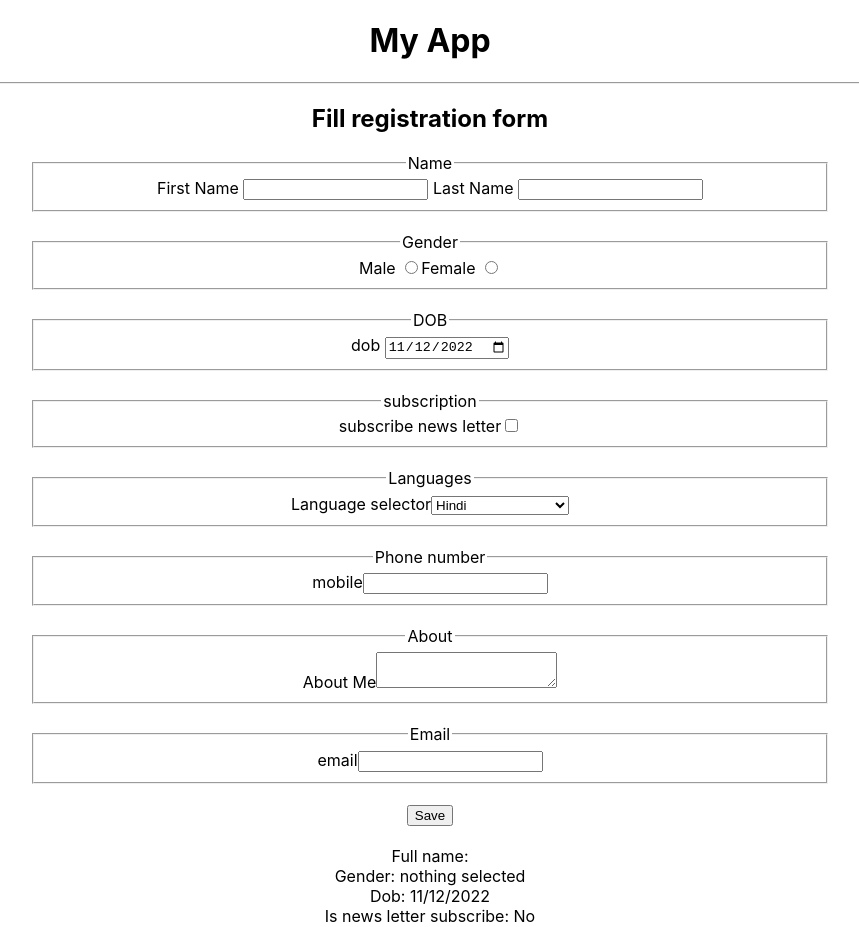
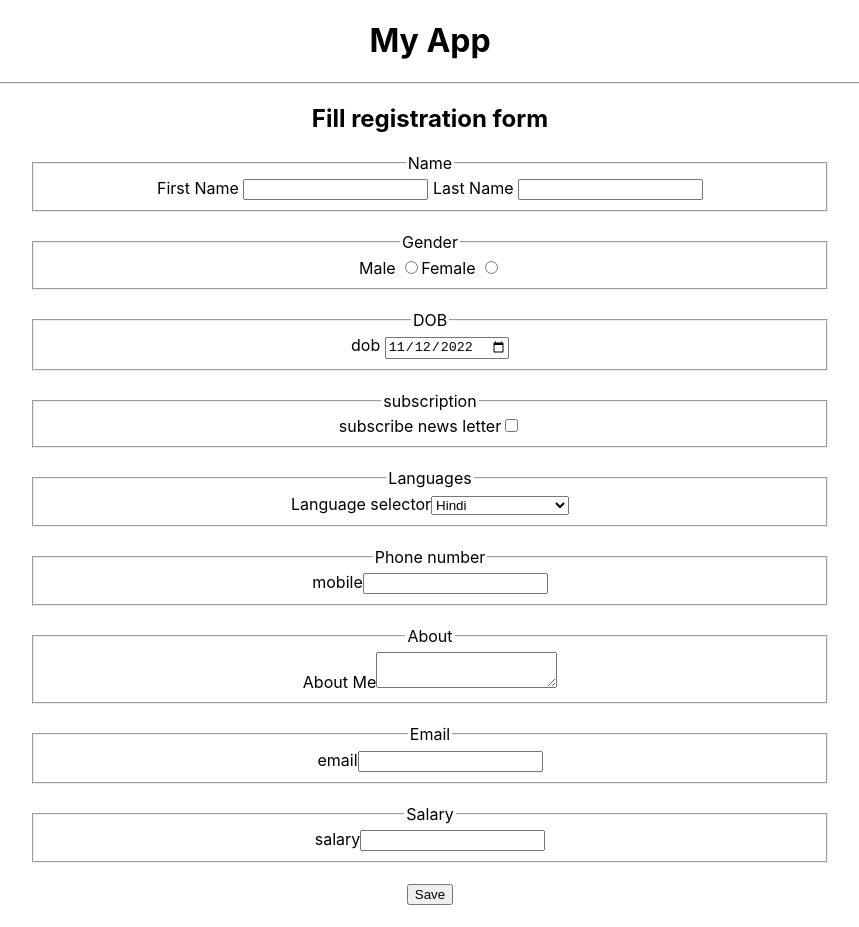
Before and after one commit to arun9483/typescript-react-event-demo, a React (Create React App) app: page / in a window 1280 px wide. Shown: the top 927 px of the page, without its empty margins (210-1069 px from the left). Built offline with nearby package versions, Linux system fonts and the light colour scheme.

Commit message:
[ADD] add salary field

```diff
--- a/src/Signup/Signup.tsx
+++ b/src/Signup/Signup.tsx
@@ -14,6 +14,7 @@ const SignUp: React.FC<{}> = () => {
   const [phone, setPhone] = useState<string>('');
   const [aboutMe, setAboutMe] = useState<string>('');
   const [email, setEmail] = useState<string>('');
+  const [salary, setSalary] = useState<string>(''); // note this will hold only valid value that is number
 
   const submitHandler = (event: React.FormEvent<HTMLFormElement>) => {
     event.preventDefault();
@@ -78,6 +79,11 @@ const SignUp: React.FC<{}> = () => {
   const emailChangeHandler = (event: React.ChangeEvent<HTMLInputElement>) => {
     const value = event.target.value;
     setEmail(value);
+  };
+
+  const salaryChangeHandler = (event: React.ChangeEvent<HTMLInputElement>) => {
+    const value = event.target.value;
+    setSalary(value);
   };
 
   return (
@@ -219,6 +225,22 @@ const SignUp: React.FC<{}> = () => {
           </fieldset>
         </div>
         <div className="field-container">
+          <fieldset>
+            <legend>Salary</legend>
+            <label>
+              <span>salary</span>
+              <input
+                type="text" // it should be number type but user should not be annoyed that's why text type is chosen
+                inputMode="decimal" // ADDED
+                name="salary"
+                value={salary}
+                onChange={salaryChangeHandler}
+                required
+              />
+            </label>
+          </fieldset>
+        </div>
+        <div className="field-container">
           <input type="submit" value="Save" />
         </div>
       </form>
@@ -234,6 +256,8 @@ const SignUp: React.FC<{}> = () => {
         <div>
           <p>{aboutMe}</p>
         </div>
+        <div>Email: {email}</div>
+        <div>Salary: {salary}</div>
       </div>
     </section>
   );
```
